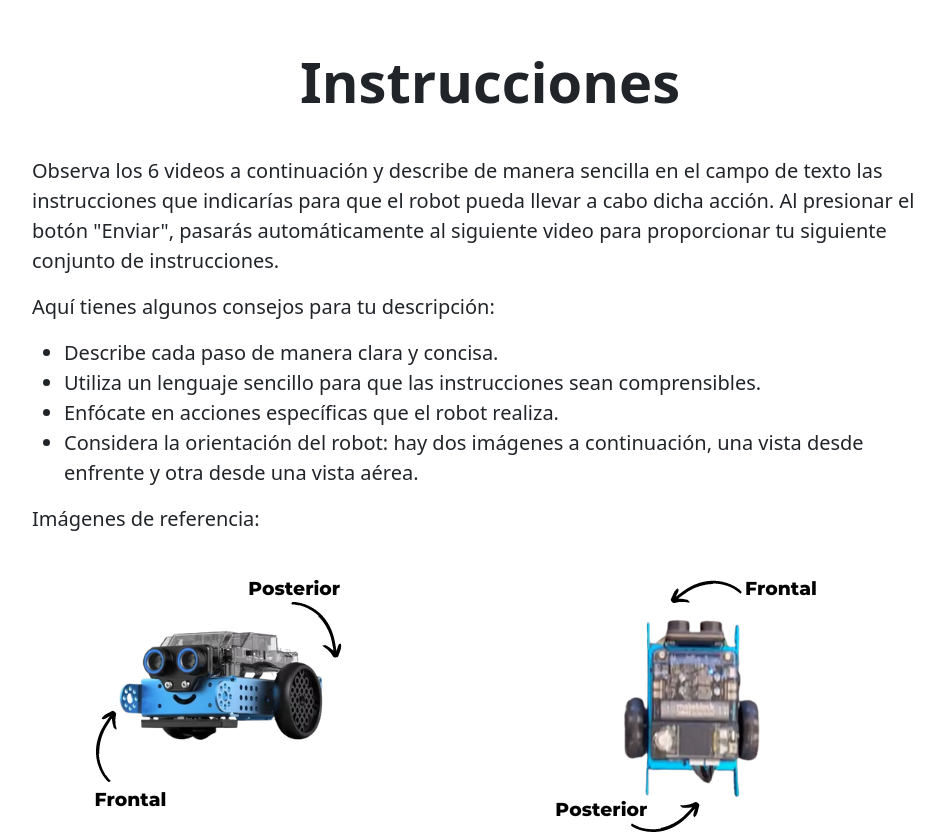
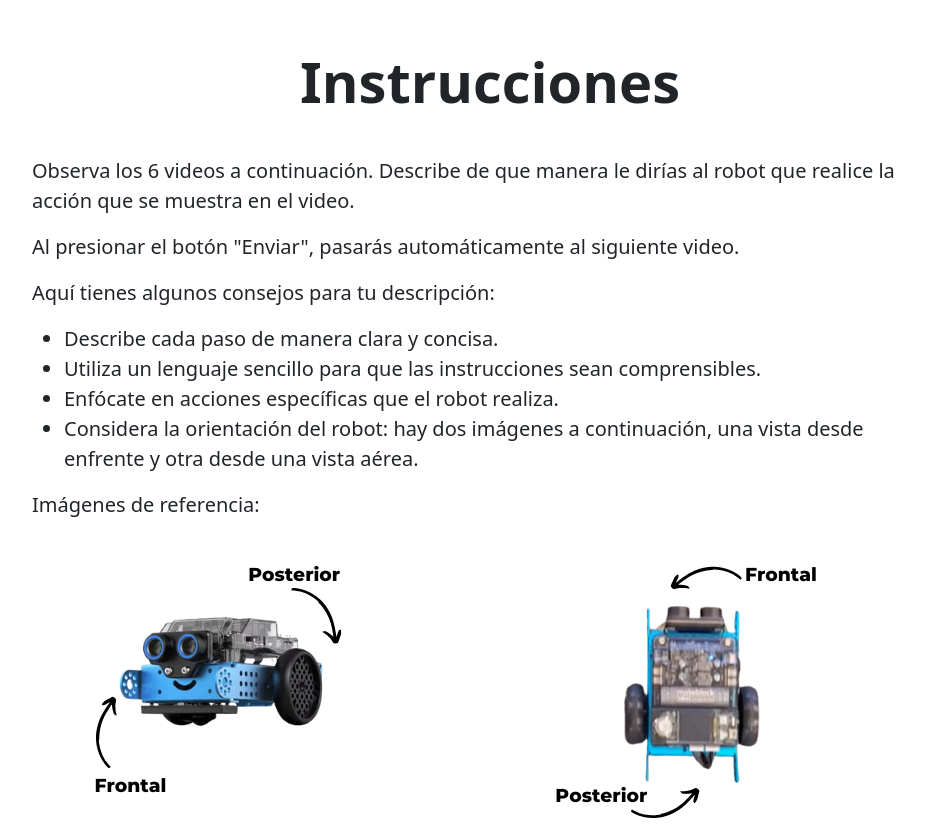
Before and after one commit to depresionTropical/cbr-robot-vue, a Vue app: page / in a window 1280 px wide. Shown: the top 834 px of the page, without its empty margins (150-1094 px from the left). Built offline with nearby package versions, Linux system fonts and the light colour scheme.

Commit message:
Refactor instructions and images layout***
***Fix currentVideoIndex assignment

```diff
--- a/src/components/InstruccionesComponent.vue
+++ b/src/components/InstruccionesComponent.vue
@@ -6,11 +6,12 @@
       <div class="row">
         <div class="alert fs-5 col-md-10 mx-auto mb-3" role="alert">
           <p>
-            Observa los 6 videos a continuación y describe de manera sencilla en
-            el campo de texto las instrucciones que indicarías para que el robot
-            pueda llevar a cabo dicha acción. Al presionar el botón "Enviar",
-            pasarás automáticamente al siguiente video para proporcionar tu
-            siguiente conjunto de instrucciones.
+            Observa los 6 videos a continuación. Describe de que manera le
+            dirías al robot que realice la acción que se muestra en el video.
+          </p>
+          <p>
+            Al presionar el botón "Enviar", pasarás automáticamente al siguiente
+            video.
           </p>
 
           <p>Aquí tienes algunos consejos para tu descripción:</p>
@@ -30,14 +31,14 @@
 
           <p>Imágenes de referencia:</p>
           <div class="row">
-            <div class="col-md-5  col-md-4 mx-auto mb-3">
+            <div class="col-md-5 col-md-4 mx-auto mb-3">
               <img
                 src="../assets/face_photo.png"
                 class="img-fluid"
                 alt="Foto de Face (Vista Frontal)"
               />
             </div>
-            <div class="col-md-5  col-md-4 mx-auto mb-5">
+            <div class="col-md-5 col-md-4 mx-auto mb-5">
               <img
                 src="../assets/look_up_photo.png"
                 class="img-fluid"
@@ -62,8 +63,8 @@
         <div class="fs-5 col-md-6 mx-auto mb-3">
           <!-- Matrícula -->
           <label for="matricula" class="form-label"
-            >Ingresa tu matrícula: </label
-          >
+            >Ingresa tu matrícula:
+          </label>
           <input
             v-model="matricula"
             type="text"
@@ -74,7 +75,6 @@
             pattern="E\d{2}08\d{4}"
           />
         </div>
-
       </div>
       <button type="submit" class="btn btn-primary mx-auto d-block">
         Ir a Videos
```
Also changed, not shown: src/components/VideosComponent.vue (line endings or trailing spaces).
